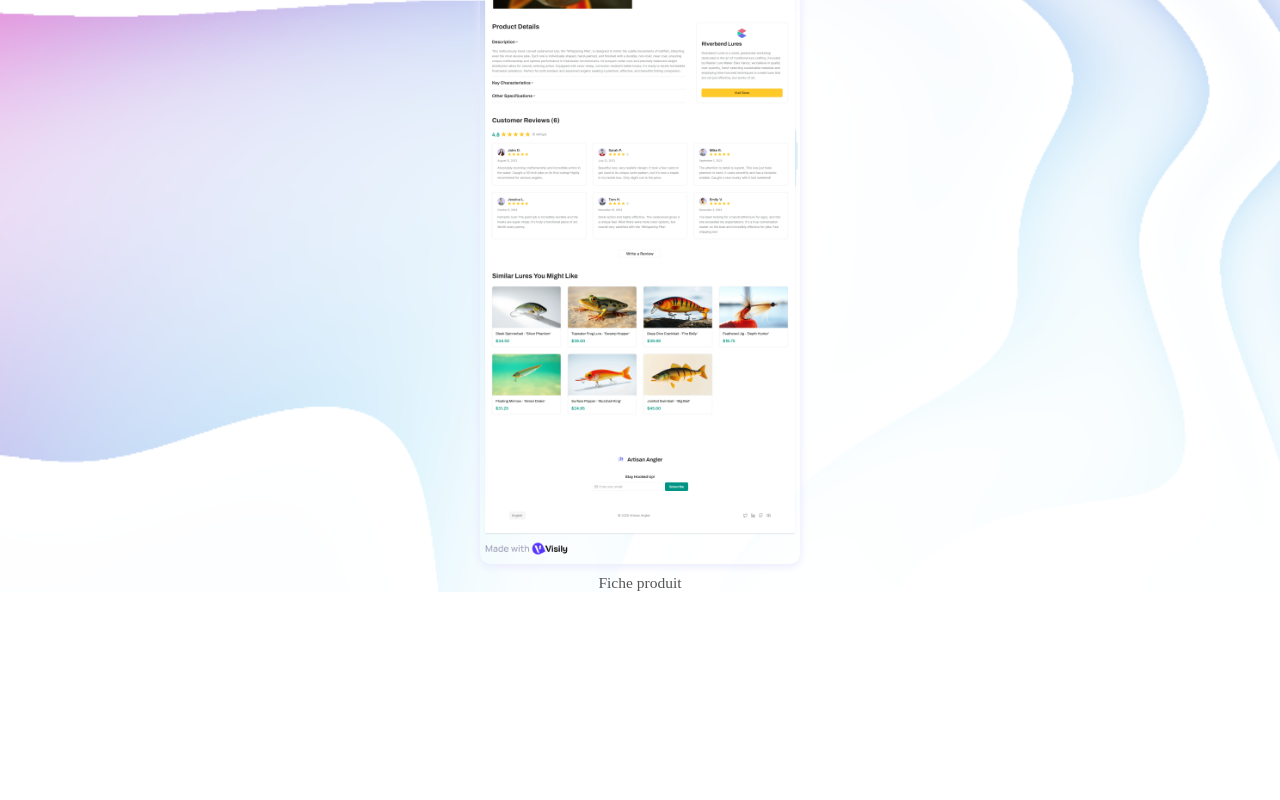
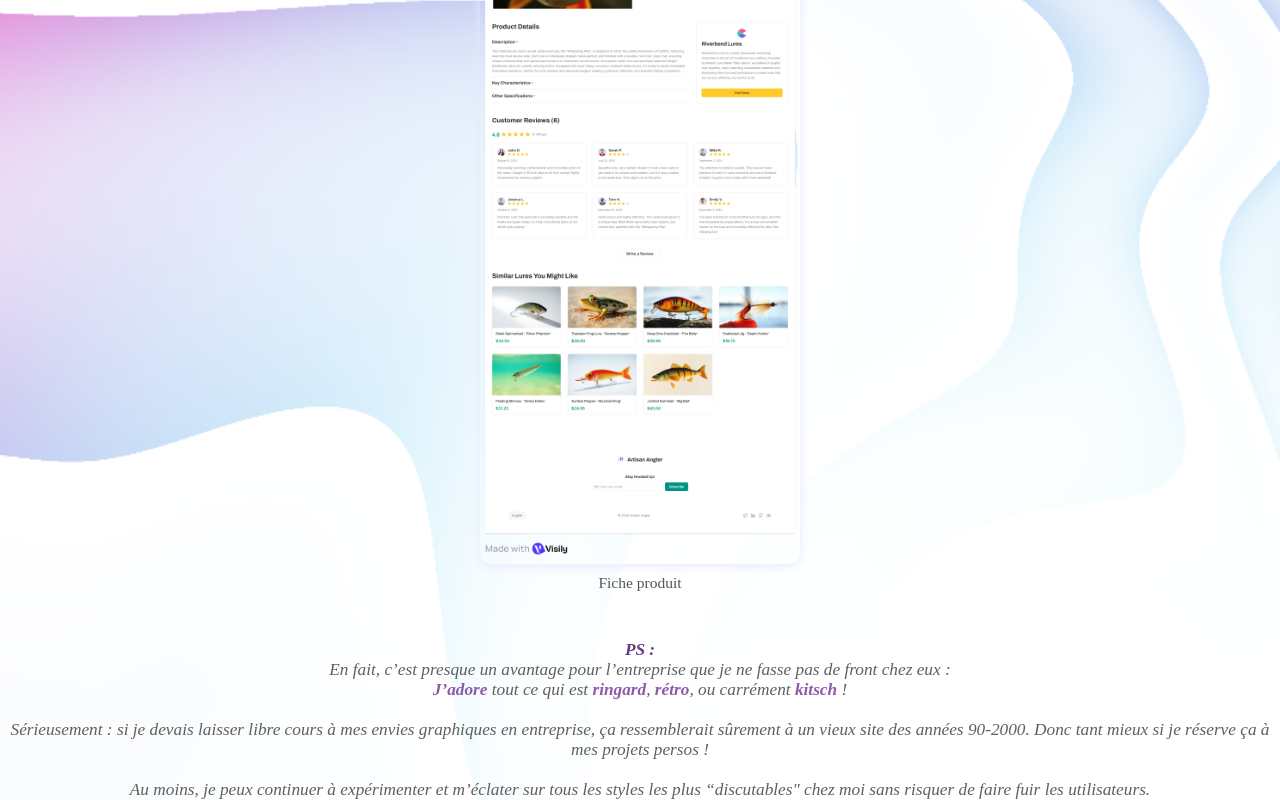
Before and after one commit to VAcheronPradelAlyssa/jarvi, an Angular app: page /projects in a window 1280 px wide. Shown: the part 5480-6280 px from the top of the page. Before the commit the page ends 6072 px from the top, so only its background shows below. Built offline with nearby package versions, Linux system fonts and the light colour scheme.

Commit message:
mise à jour du contenu et ajout d'une section PS sur la page Projects, avec des ajustements de style

```diff
--- a/src/app/components/projects/projects.html
+++ b/src/app/components/projects/projects.html
@@ -25,8 +25,7 @@
       </p>
       <ul class="project-points">
         <li>
-          <strong>Refonte complète</strong> sous Angular + TypeScript, HTML et SCSS, pour obtenir un site fiable, clair
-          et facile à maintenir.
+          <strong>Refonte complète</strong> sous Angular + TypeScript, HTML et SCSS, pour obtenir un site fiable, clair et facile à maintenir.
         </li>
         <li>
           <strong>Périmètre fonctionnel volontairement simple&nbsp;:</strong> tout le contenu (pages, infos, agenda,
@@ -196,7 +195,7 @@
         </li>
       </ul>
       <div class="project-next-note">
-        <strong>Prochaines étapes :</strong> Développement technique courant 2026 : mise en place des endpoints, gestion sécurité, administration, puis front complet.<br>
+        <strong>Prochaines étapes :</strong> Développement technique courant 2026  : mise en place des endpoints, gestion sécurité, administration, puis front complet.<br>
         <em>L’objectif est d’offrir, enfin, à la communauté une alternative saine, indépendante et pérenne aux groupes Facebook pour les échanges tricot/crochet/patrons.</em>
       </div>
       <div class="project-screenshots" style="display:flex;flex-wrap:wrap;gap:18px;justify-content:center;margin-top:18px;">
@@ -229,7 +228,7 @@
         <span class="independantfish-badge">projet personnel, objectif fin 2026</span>
       </h2>
       <p>
-        <strong>Pitch :</strong> Marketplace de pêche nouvelle génération : mise en avant des artisans créateurs (leurres, plombs, accessoires…) et vente de matériel d’occasion spécialisé pour passionnés de pêche. Le but : rassembler professionnels/artisans indépendants et communauté pêche autour d’une plateforme unique.
+        <strong>Pitch :</strong> Marketplace de pêche nouvelle génération : mise en avant des artisans créateurs (leurres, plombs, accessoires…) et vente de matériel d’occasion spécialisé pour passionnés de pêche. Le but : rassembler professionnels/artisans indépendants et communauté pêche autour d’une plateforme unique.
       </p>
       <ul class="project-points">
         <li>
@@ -277,3 +276,17 @@
     </div>
   </div>
 </section>
+
+<section>
+  <div class="project-ps">
+    <strong>PS&nbsp;:</strong> <br>
+    <span style="color:#444;">
+      En fait, c’est presque un avantage pour l’entreprise que je ne fasse pas de front chez eux&nbsp;:
+      <br>
+      <span style="color:#7a3e9d;font-weight:bold;">J’adore</span> tout ce qui est <span style="color:#7a3e9d;font-weight:bold;">ringard</span>, <span style="color:#7a3e9d;font-weight:bold;">rétro</span>, ou carrément <span style="color:#7a3e9d;font-weight:bold;">kitsch</span>&nbsp;!
+      <br><br>
+      Sérieusement&nbsp;: si je devais laisser libre cours à mes envies graphiques en entreprise, ça ressemblerait sûrement à un vieux site des années 90-2000. Donc tant mieux si je réserve ça à mes projets persos&nbsp;! <br><br>
+      Au moins, je peux continuer à expérimenter et m’éclater sur tous les styles les plus “discutables" chez moi sans risquer de faire fuir les utilisateurs.
+    </span>
+  </div>
+</section>
--- a/src/app/components/projects/projects.scss
+++ b/src/app/components/projects/projects.scss
@@ -133,3 +133,12 @@
   margin-bottom: 18px;
   color: #9330d8;
 }
+
+.project-ps {
+	margin-top: 48px;
+	text-align: center;
+	font-size: 1.08rem;
+	color: #4e176e;
+	opacity: 0.85;
+	font-style: italic;
+}
```
